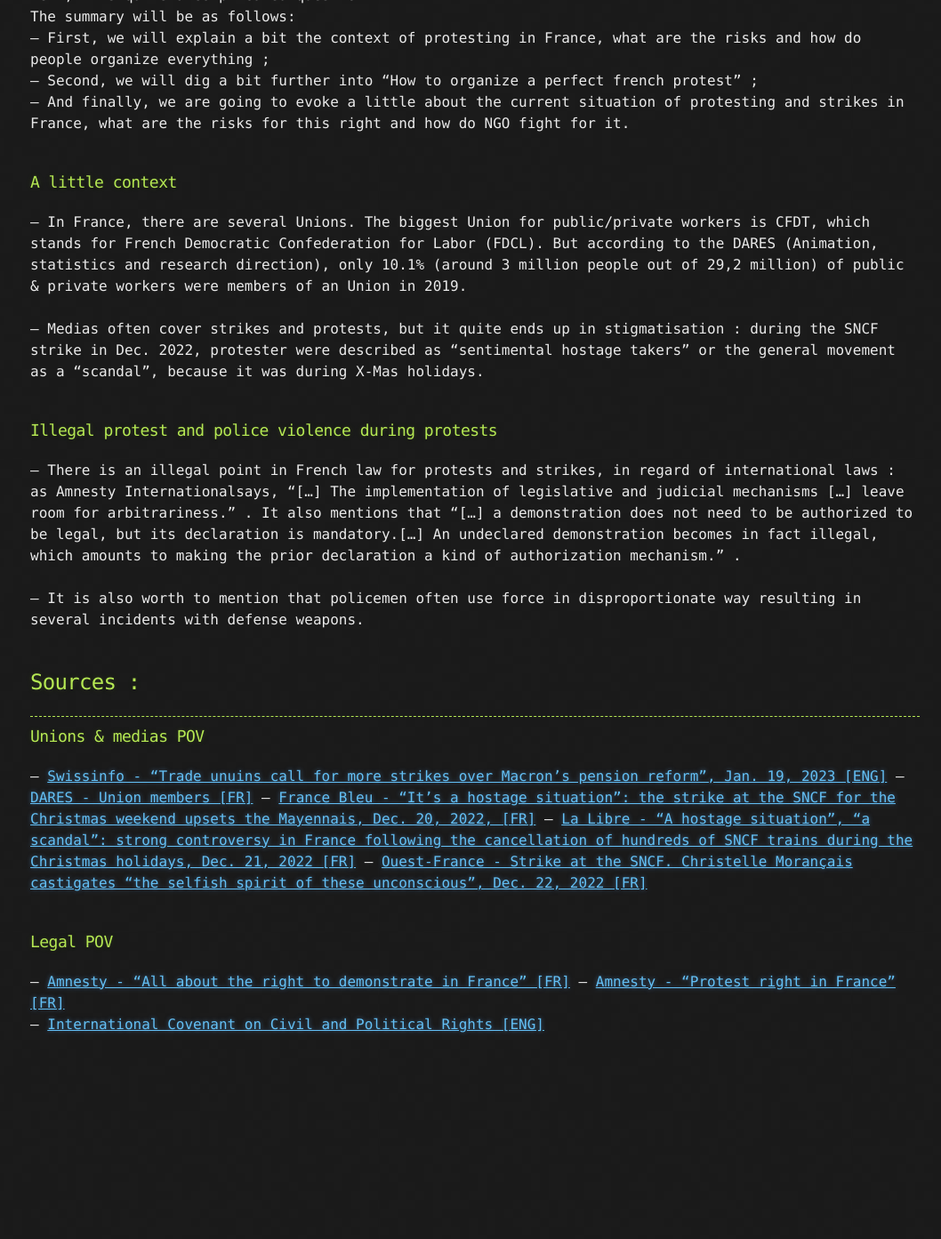
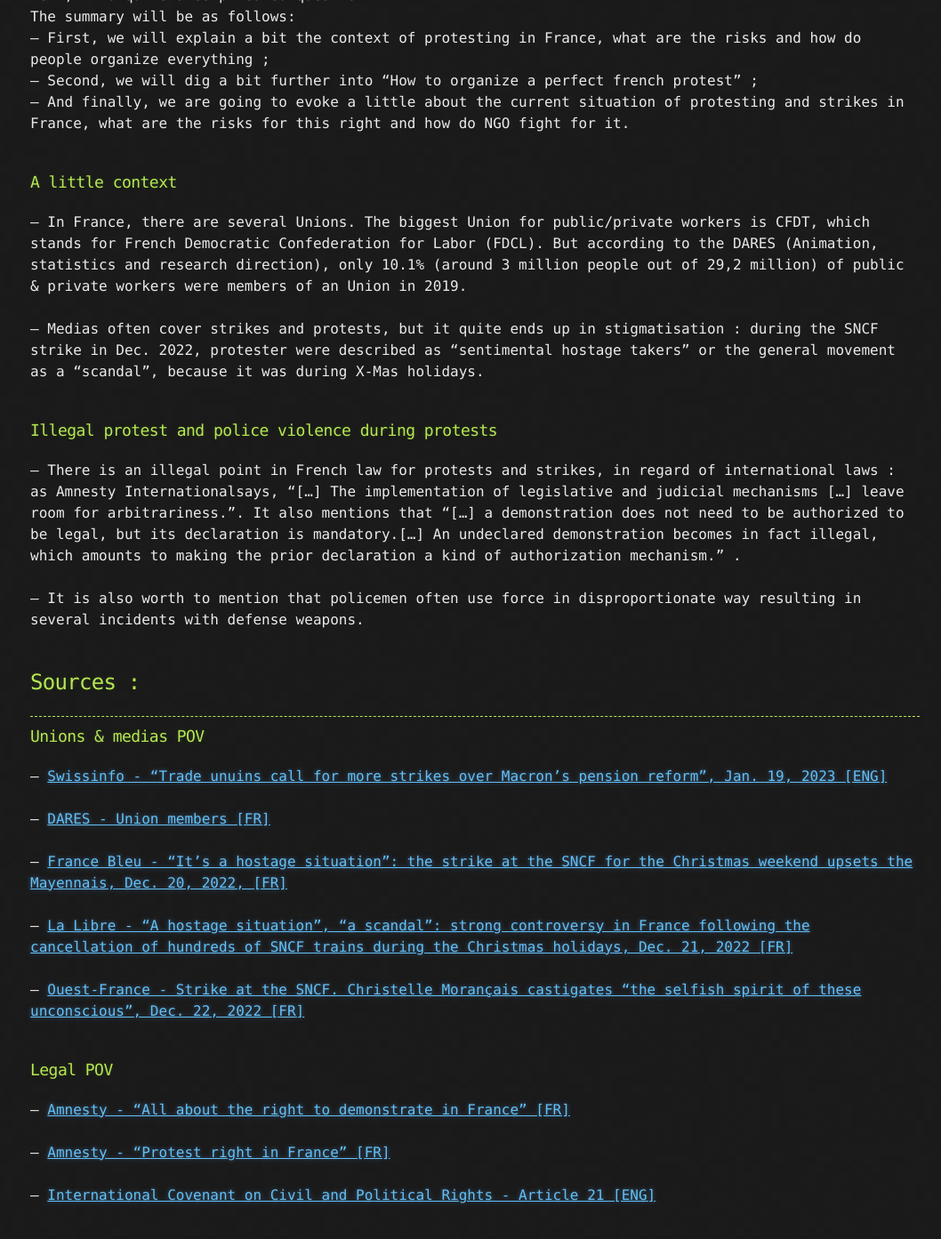
Before and after one commit to maelansecu/maelansecu.github.io, a Jekyll site: the page built from articles/how_do_french_protesters.md, in a window 1280 px wide and 1400 px high, scrolled down 548 px. Shown: the top 1393 px of the window at 89% size, without its empty margins (106-1164 px from the left). Built offline with Jekyll 4.4.1, drawn with Linux system fonts in a browser that asks for light colours; our own code applies the rules of GitHub Pages for plain Markdown files; before the commit the page ends 1756 px from its top, so only the background shows below that.

Commit message:
Update how_do_french_protesters.md

```diff
--- a/articles/how_do_french_protesters.md
+++ b/articles/how_do_french_protesters.md
@@ -30,7 +30,7 @@ The summary will be as follows:<br>
 
 ### Illegal protest and police violence during protests
 
--- There is an illegal point in French law for protests and strikes, in regard of international laws : as Amnesty Internationalsays, "[...] The implementation of legislative and judicial mechanisms [...] leave room for arbitrariness." . It also mentions that "[...] a demonstration does not need to be authorized to be legal, but its declaration is mandatory.[...] An undeclared demonstration becomes in fact illegal, which amounts to making the prior declaration a kind of authorization mechanism." .<br><br>
+-- There is an illegal point in French law for protests and strikes, in regard of international laws : as Amnesty Internationalsays, "[...] The implementation of legislative and judicial mechanisms [...] leave room for arbitrariness.". It also mentions that "[...] a demonstration does not need to be authorized to be legal, but its declaration is mandatory.[...] An undeclared demonstration becomes in fact illegal, which amounts to making the prior declaration a kind of authorization mechanism." .<br><br>
 -- It is also worth to mention that policemen often use force in disproportionate way resulting in several incidents with defense weapons.<br>
 <br>
 
@@ -40,18 +40,18 @@ The summary will be as follows:<br>
 
 ### Unions & medias POV
 
--- [Swissinfo - "Trade unuins call for more strikes over Macron's pension reform", Jan. 19, 2023 [ENG]](https://www.swissinfo.ch/eng/reuters/trade-unions-call-for-more-strikes-over-macron-s-pension-reform/48217084)
--- [DARES - Union members [FR]](https://dares.travail-emploi.gouv.fr/donnees/la-syndicalisation)
--- [France Bleu - "It's a hostage situation": the strike at the SNCF for the Christmas weekend upsets the Mayennais, Dec. 20, 2022, [FR]](https://www.francebleu.fr/infos/societe/c-est-une-prise-d-otage-la-greve-a-la-sncf-pour-le-week-end-de-noel-contrarient-les-mayennais-3921103)
--- [La Libre - "A hostage situation", "a scandal": strong controversy in France following the cancellation of hundreds of SNCF trains during the Christmas holidays, Dec. 21, 2022 [FR]](https://www.lalibre.be/economie/entreprises-startup/2022/12/21/une-prise-dotage-un-scandale-vive-polemique-en-france-suite-a-lannulation-de-centaines-de-trains-sncf-lors-des-fetes-de-noel-UAEJVR24HZCG7OFKAWREW3EPVI/)
+-- [Swissinfo - "Trade unuins call for more strikes over Macron's pension reform", Jan. 19, 2023 [ENG]](https://www.swissinfo.ch/eng/reuters/trade-unions-call-for-more-strikes-over-macron-s-pension-reform/48217084)<br><br>
+-- [DARES - Union members [FR]](https://dares.travail-emploi.gouv.fr/donnees/la-syndicalisation)<br><br>
+-- [France Bleu - "It's a hostage situation": the strike at the SNCF for the Christmas weekend upsets the Mayennais, Dec. 20, 2022, [FR]](https://www.francebleu.fr/infos/societe/c-est-une-prise-d-otage-la-greve-a-la-sncf-pour-le-week-end-de-noel-contrarient-les-mayennais-3921103)<br><br>
+-- [La Libre - "A hostage situation", "a scandal": strong controversy in France following the cancellation of hundreds of SNCF trains during the Christmas holidays, Dec. 21, 2022 [FR]](https://www.lalibre.be/economie/entreprises-startup/2022/12/21/une-prise-dotage-un-scandale-vive-polemique-en-france-suite-a-lannulation-de-centaines-de-trains-sncf-lors-des-fetes-de-noel-UAEJVR24HZCG7OFKAWREW3EPVI/)<br><br>
 -- [Ouest-France - Strike at the SNCF. Christelle Morançais castigates "the selfish spirit of these unconscious", Dec. 22, 2022 [FR]](https://www.ouest-france.fr/pays-de-la-loire/nantes-44000/greve-a-la-sncf-christelle-morancais-fustige-l-esprit-egoiste-de-ces-inconscients-4782f01c-8203-11ed-95d2-87cbdb857717)<br>
 <br>
 
 ### Legal POV
 
--- [Amnesty - "All about the right to demonstrate in France" [FR]](https://www.amnesty.fr/focus/tout-savoir-sur-le-droit-de-manifester-en-france)
--- [Amnesty - "Protest right in France" [FR]](https://www.amnesty.fr/dossiers/droit-de-manifester-en-france)<br>
--- [International Covenant on Civil and Political Rights [ENG]](https://www.ohchr.org/en/instruments-mechanisms/instruments/international-covenant-civil-and-political-rights)<br>
+-- [Amnesty - "All about the right to demonstrate in France" [FR]](https://www.amnesty.fr/focus/tout-savoir-sur-le-droit-de-manifester-en-france)<br><br>
+-- [Amnesty - "Protest right in France" [FR]](https://www.amnesty.fr/dossiers/droit-de-manifester-en-france)<br><br>
+-- [International Covenant on Civil and Political Rights - Article 21 [ENG]](https://www.ohchr.org/en/instruments-mechanisms/instruments/international-covenant-civil-and-political-rights#article-21)<br>
 <br>
 
 <!--### Police violence-->
```
